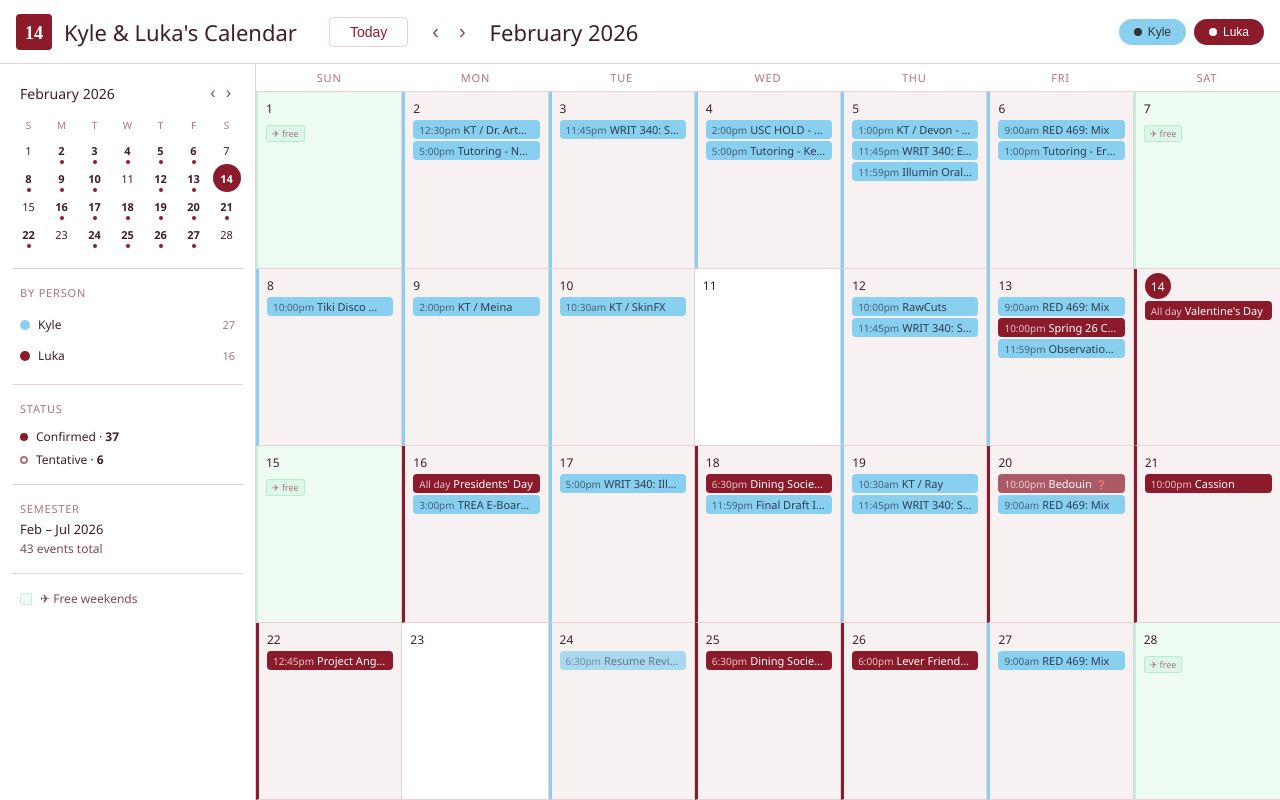
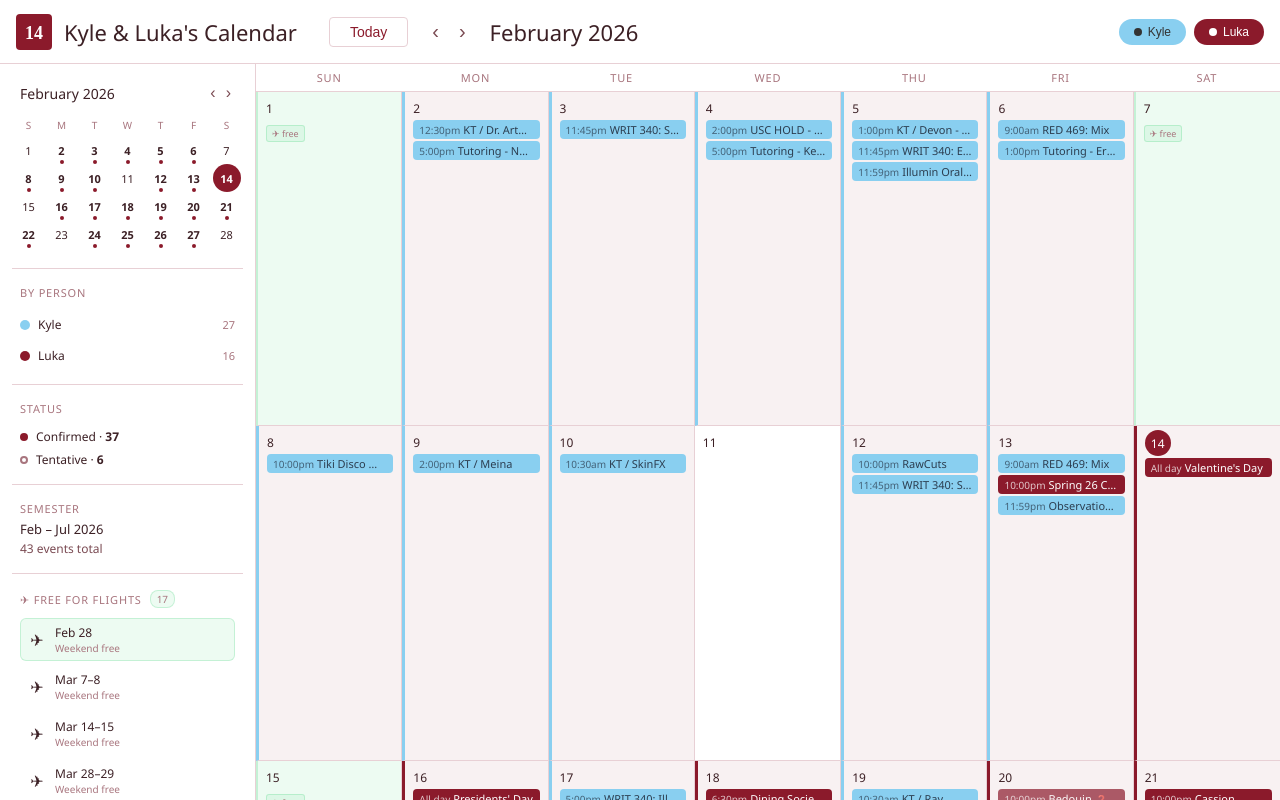
Before and after one commit to kyletristentran/kyle_luka-calendar, a React (Vite) app: page / in a window 1280 px wide. Shown: the top 800 px of the page. Built offline with nearby package versions, Linux system fonts and the light colour scheme; a web font is replaced by a local one.

Commit message:
Add free-for-flights weekend list in sidebar and mobile nav drawer

```diff
--- a/src/App.jsx
+++ b/src/App.jsx
@@ -150,6 +150,36 @@ export default function App() {
   const confirmed = EVENTS.filter(e => e.status === "confirmed").length;
   const tentative = EVENTS.filter(e => e.status === "tentative").length;
 
+  // Compute free weekends across semester (Feb–Jul 2026)
+  const freeWeekends = useMemo(() => {
+    const results = [];
+    for (let m = 1; m <= 6; m++) { // Feb(1) through Jul(6)
+      const dim = getDaysInMonth(2026, m);
+      for (let d = 1; d <= dim; d++) {
+        const date = new Date(2026, m, d);
+        const dow = date.getDay();
+        if (dow === 6) { // Saturday — check Sat+Sun pair
+          const satKey = fmtKey(2026, m, d);
+          const sunD = d + 1;
+          const sunKey = sunD <= dim ? fmtKey(2026, m, sunD) : null;
+          const satFree = !eventMap[satKey] || eventMap[satKey].length === 0;
+          const sunFree = sunKey ? (!eventMap[sunKey] || eventMap[sunKey].length === 0) : true;
+          if (satFree && sunFree) {
+            const satDate = new Date(2026, m, d);
+            const sunDate = sunD <= dim ? new Date(2026, m, sunD) : null;
+            results.push({
+              sat: satDate,
+              sun: sunDate,
+              label: `${satDate.toLocaleDateString("en-US",{month:"short",day:"numeric"})}${sunDate ? "–"+sunDate.getDate() : ""}`,
+              monthIdx: m,
+            });
+          }
+        }
+      }
+    }
+    return results;
+  }, []);
+
   // Schedule view: sorted list of events for current month
   const scheduleEvents = useMemo(() => {
     const evs = [];
@@ -281,6 +311,29 @@ export default function App() {
               <div style={{ fontWeight: 500 }}>Semester: Feb – Jul 2026</div>
               <div style={{ marginTop: 2 }}>{EVENTS.length} events total</div>
             </div>
+
+            <div className="nav-sep" />
+
+            {/* Free for flights */}
+            <div style={{ padding: "8px 24px 4px", fontSize: 11, fontWeight: 500, color: C.navMuted, textTransform: "uppercase", letterSpacing: 1 }}>
+              ✈ Free for Flights
+              <span style={{ marginLeft: 6, fontSize: 10, background: "rgba(255,255,255,0.1)", borderRadius: 8, padding: "1px 6px" }}>{freeWeekends.length}</span>
+            </div>
+            <div style={{ padding: "4px 16px 16px", display: "flex", flexDirection: "column", gap: 2 }}>
+              {freeWeekends.map((fw, i) => (
+                <div key={i} onClick={() => { setMonth(fw.monthIdx); setNavOpen(false); }} style={{
+                  display: "flex", alignItems: "center", gap: 10, padding: "8px 8px", borderRadius: 8, cursor: "pointer",
+                  background: fw.monthIdx === month ? "rgba(255,255,255,0.08)" : "transparent",
+                  transition: "background 0.15s",
+                }}>
+                  <span style={{ fontSize: 14 }}>✈</span>
+                  <div>
+                    <div style={{ fontSize: 13, fontWeight: 500, color: C.navText }}>{fw.label}</div>
+                    <div style={{ fontSize: 10, color: C.navMuted }}>Weekend free</div>
+                  </div>
+                </div>
+              ))}
+            </div>
           </div>
         </>}
 
@@ -406,9 +459,25 @@ export default function App() {
                 <div style={{ fontSize: 12, color: C.textSec, marginTop: 2 }}>{EVENTS.length} events total</div>
               </div>
               <div style={{ borderTop: `1px solid ${C.border}`, marginTop: 16, paddingTop: 16, padding: "16px 8px 0" }}>
-                <div style={{ display: "flex", alignItems: "center", gap: 8 }}>
-                  <div style={{ width: 12, height: 12, borderRadius: 2, background: C.free, border: `1px solid ${C.freeBorder}`, flexShrink: 0 }} />
-                  <span style={{ fontSize: 12, color: C.textSec, fontWeight: 450 }}>✈ Free weekends</span>
+                <div style={{ display: "flex", alignItems: "center", gap: 8, marginBottom: 10 }}>
+                  <span style={{ fontSize: 11, fontWeight: 500, color: C.textMuted, textTransform: "uppercase", letterSpacing: "0.8px" }}>✈ Free for Flights</span>
+                  <span style={{ fontSize: 10, color: C.textMuted, background: C.free, border: `1px solid ${C.freeBorder}`, borderRadius: 8, padding: "1px 6px" }}>{freeWeekends.length}</span>
+                </div>
+                <div style={{ display: "flex", flexDirection: "column", gap: 4 }}>
+                  {freeWeekends.map((fw, i) => (
+                    <div key={i} onClick={() => { setMonth(fw.monthIdx); }} style={{
+                      display: "flex", alignItems: "center", gap: 8, padding: "5px 6px", borderRadius: 6, cursor: "pointer",
+                      background: fw.monthIdx === month ? C.free : "transparent",
+                      border: `1px solid ${fw.monthIdx === month ? C.freeBorder : "transparent"}`,
+                      transition: "all 0.15s",
+                    }}>
+                      <div style={{ fontSize: 16, width: 20, textAlign: "center" }}>✈</div>
+                      <div style={{ flex: 1 }}>
+                        <div style={{ fontSize: 12, fontWeight: 500, color: C.text }}>{fw.label}</div>
+                        <div style={{ fontSize: 10, color: C.textMuted }}>Weekend free</div>
+                      </div>
+                    </div>
+                  ))}
                 </div>
               </div>
             </div>
```
